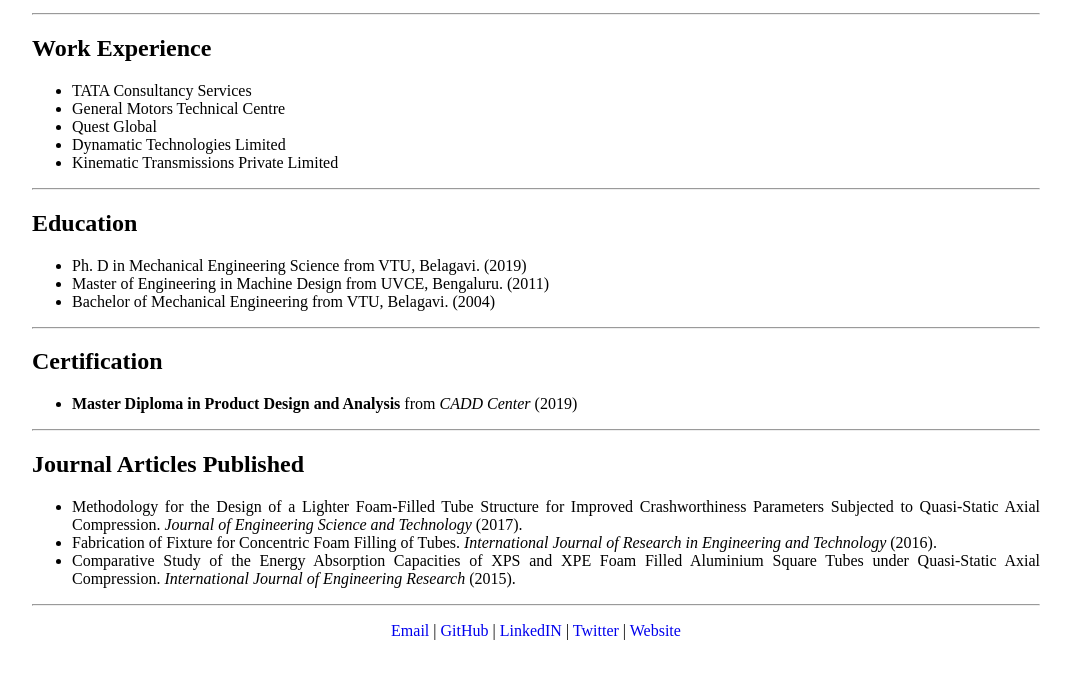
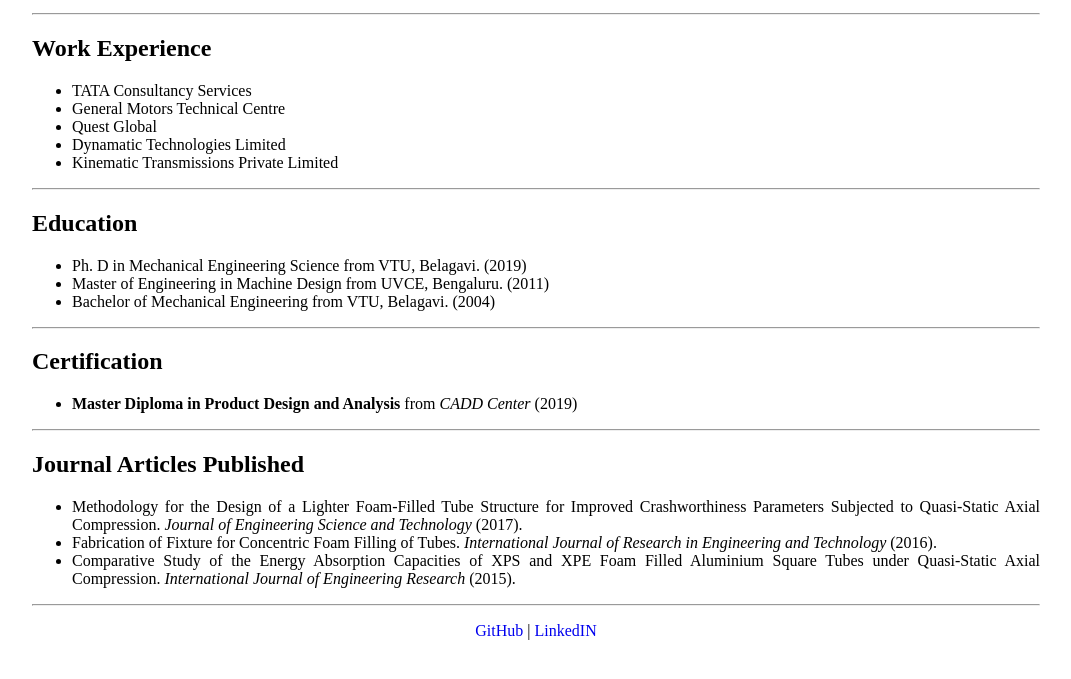
Before and after one commit to sumanbargavr/sumanbargavr.github.io, a plain HTML site: page index.html in a window 1280 px wide. Shown: the part 101-780 px from the top of the page, without its empty margins (104-1175 px from the left). Drawn offline with Linux system fonts and the light colour scheme.

Commit message:
Update index.html

```diff
--- a/index.html
+++ b/index.html
@@ -55,7 +55,7 @@
 
 <hr>
 <footer>
-<p><a href="mailto:sbr@harekrishna.dev">Email</a> | <a href="https://github.com/sumanbargavr" target=_blank>GitHub</a> | <a href="https://in.linkedin.com/in/sumanbargavr" target=_blank>LinkedIN</a> | <a href="https://twitter.com/sumanbargavr" target=_blank>Twitter</a> | <a href="https://www.harekrishna.dev" target=_blank>Website</a></p>
+<p><a href="https://github.com/sumanbargavr" target=_blank>GitHub</a> | <a href="https://in.linkedin.com/in/sumanbargavr" target=_blank>LinkedIN</a></p>
 </footer>
 </body>
 </html>
```
